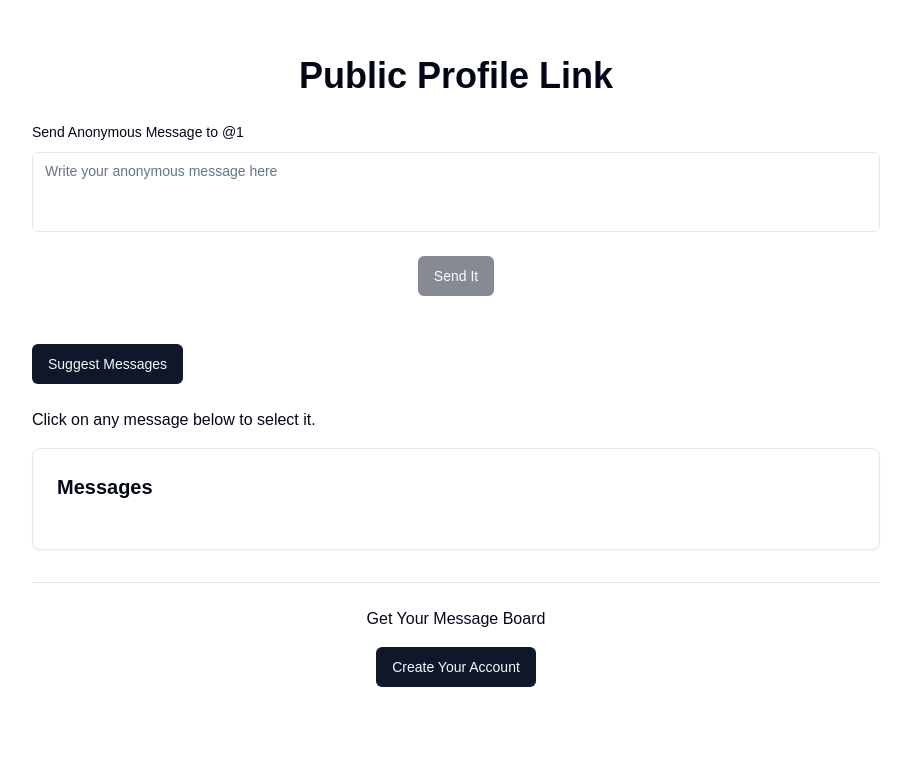
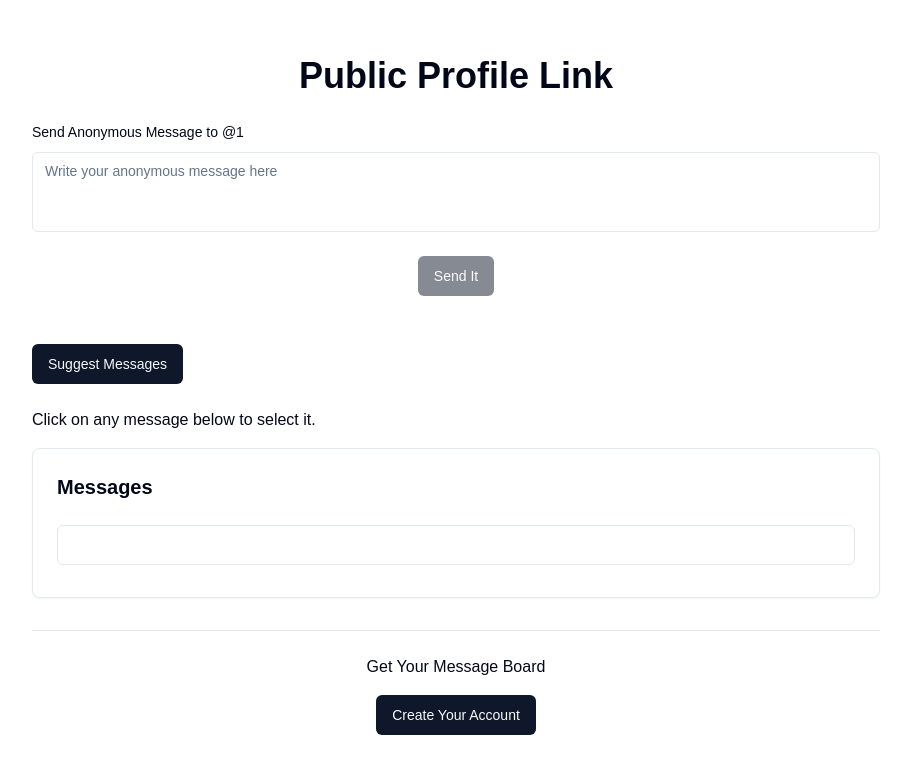
Before and after one commit to Avijit-ap/mystry-message-, a Next.js app: page /u/1 in a window 1280 px wide. Shown: the top 774 px of the page, without its empty margins (184-1095 px from the left). Built offline with nearby package versions, Linux system fonts and the light colour scheme.

Commit message:
fixed delete message api folder structure and added public msg send ui

```diff
--- a/src/app/u/[username]/page.tsx
+++ b/src/app/u/[username]/page.tsx
@@ -34,7 +34,7 @@ export default function SendMessage() {
   const params = useParams<{ username: string }>();
   const username = params.username;
 
-  const [suggestedMessages, setSuggestedMessages] = useState<string[]>([]);
+  const [suggestedMessages, setSuggestedMessages] = useState<string[]>([""]);
   const [isSuggestLoading, setIsSuggestLoading] = useState(false);
   const [suggestError, setSuggestError] = useState('');
 
```
Also changed, not shown: src/app/api/delete-message/[messageid]/route.ts (renamed from src/app/api/delete-messgage/route.ts), 1 other file (tests, documents, lock files or other folders).
